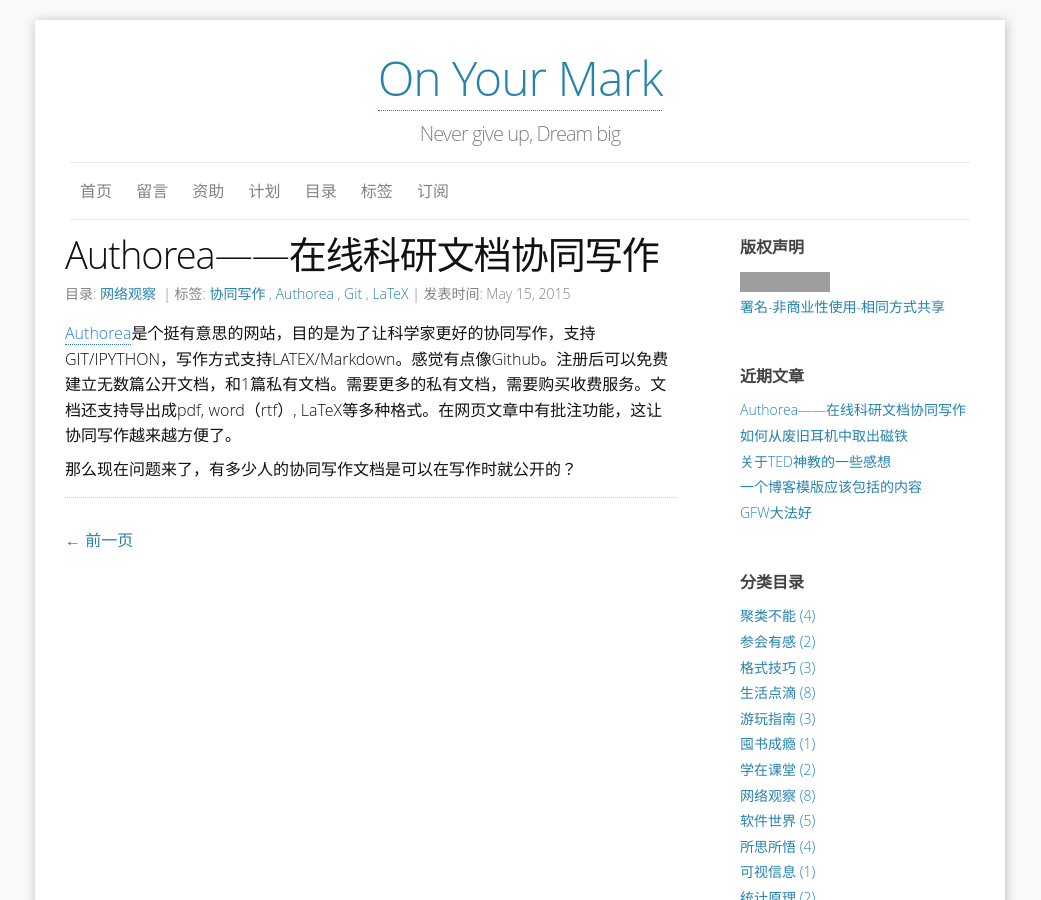
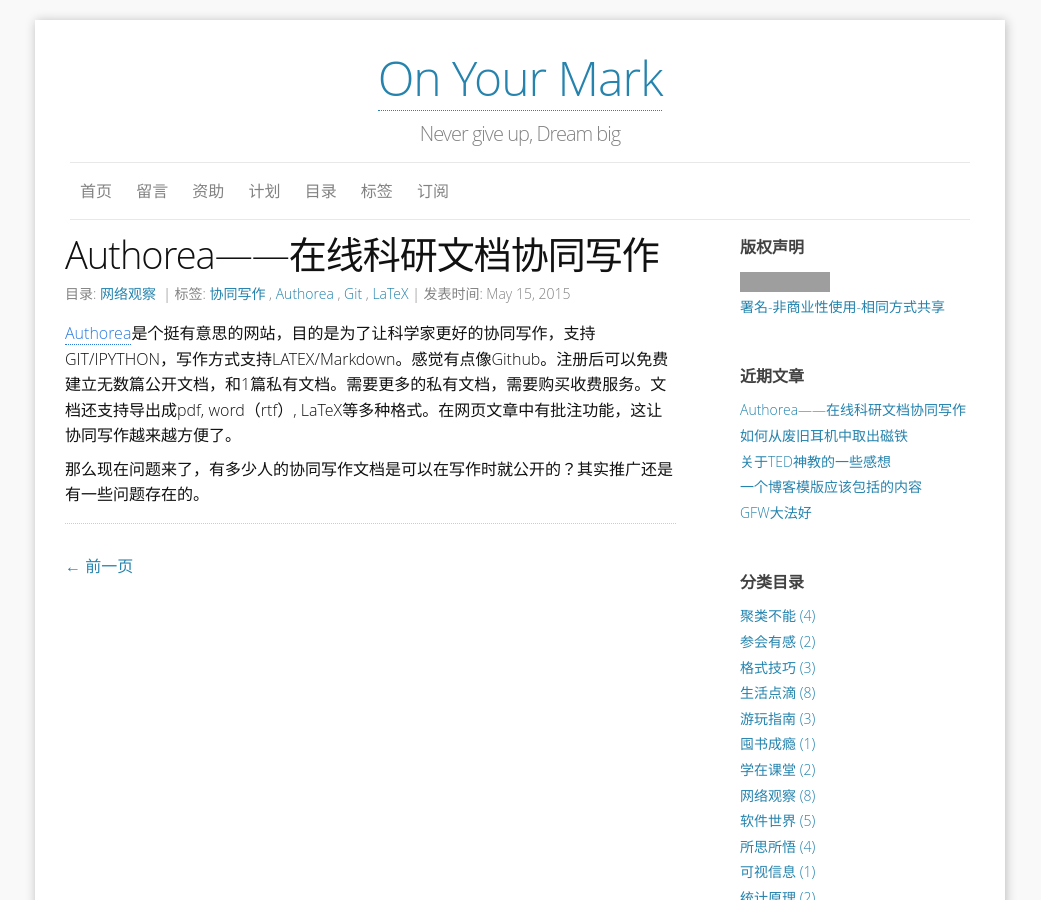
Before and after one commit to yulijia/cn, a Jekyll site: the page built from _posts/2015-05-15-Authorea.md, in a window 1280 px wide and 900 px high. Shown: the whole window, without its empty margins (120-1161 px from the left). Built offline with Jekyll 4.4.1, drawn with Linux system fonts in a browser that asks for light colours; some web fonts are replaced; comment, search, counter and statistics services are not loaded; grey boxes are pictures that could not be loaded.

Commit message:
update post

```diff
--- a/_posts/2015-05-15-Authorea.md
+++ b/_posts/2015-05-15-Authorea.md
@@ -13,4 +13,4 @@
 
 [Authorea](www.authorea.com "Authorea")是个挺有意思的网站，目的是为了让科学家更好的协同写作，支持GIT/IPYTHON，写作方式支持LATEX/Markdown。感觉有点像Github。注册后可以免费建立无数篇公开文档，和1篇私有文档。需要更多的私有文档，需要购买收费服务。文档还支持导出成pdf, word（rtf）, LaTeX等多种格式。在网页文章中有批注功能，这让协同写作越来越方便了。
 
-那么现在问题来了，有多少人的协同写作文档是可以在写作时就公开的？
+那么现在问题来了，有多少人的协同写作文档是可以在写作时就公开的？其实推广还是有一些问题存在的。
```
